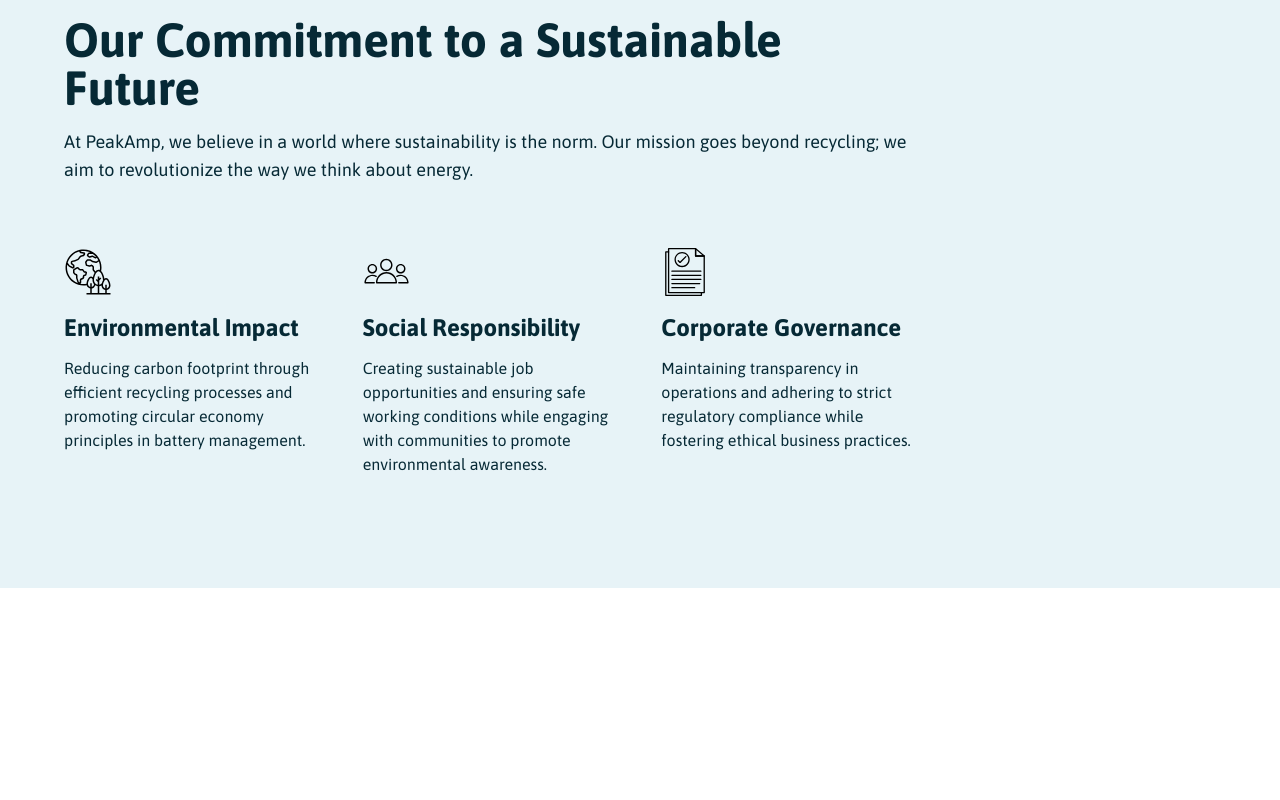
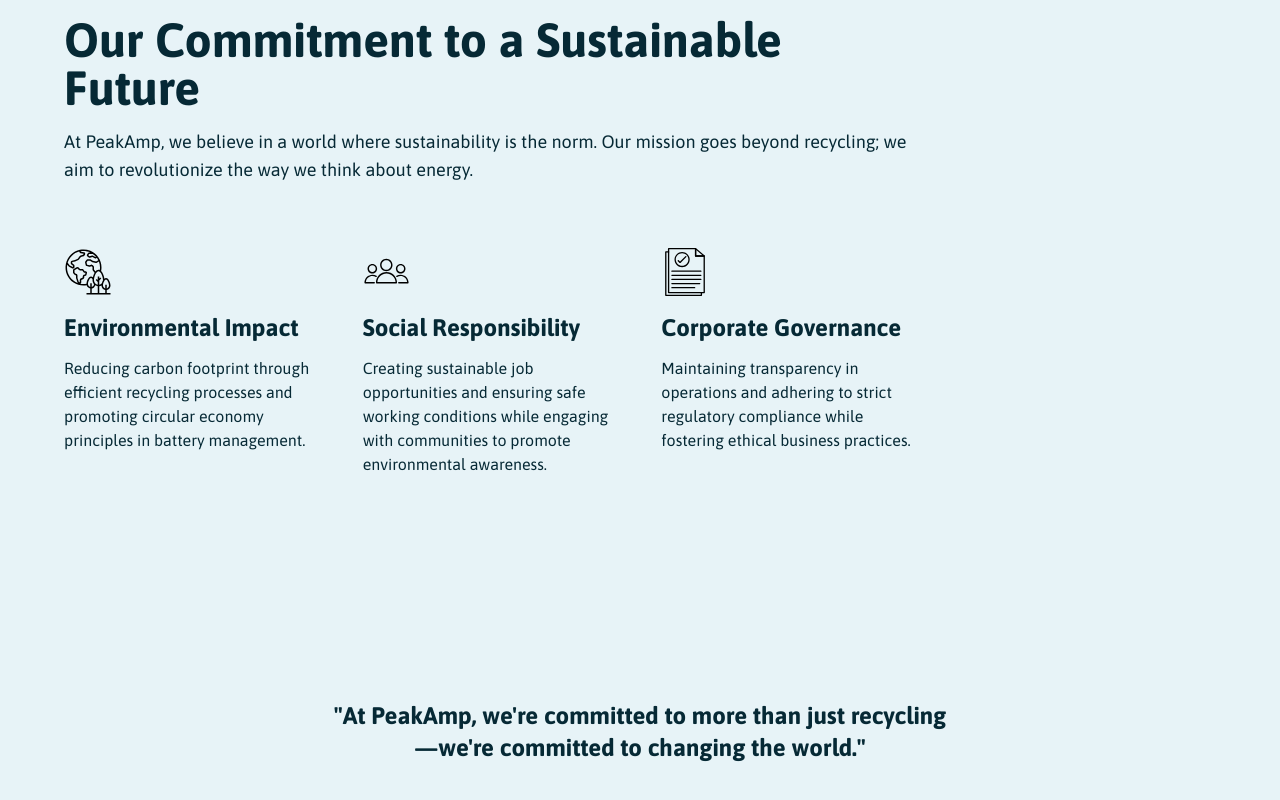
Before and after one commit to SadhuG/peakamp-redesign, a React (Vite) app: page / in a window 1280 px wide. Shown: the part 6668-7468 px from the top of the page. Before the commit the page ends 7256 px from the top, so only its background shows below. Built offline with nearby package versions, Linux system fonts and the light colour scheme.

Commit message:
Quote section completed

```diff
--- a/src/App.jsx
+++ b/src/App.jsx
@@ -6,6 +6,7 @@
 import OurProcess from "./components/OurProcess";
 import OurProducts from "./components/OurProducts";
 import ProductDescription from "./components/ProductDescription";
+import QuoteSection from "./components/QuoteSection";
 import Stats from "./components/Stats";
 import ValueChain from "./components/ValueChain";
 
@@ -26,6 +27,7 @@
           <OurProducts />
           <ProductDescription />
           <ESGSection />
+          <QuoteSection />
         </main>
       </div>
     </div>
--- /dev/null
+++ b/src/components/QuoteSection.jsx
@@ -0,0 +1,16 @@
+import React from "react";
+
+const QuoteSection = () => {
+  return (
+    <section className="px-6 py-28 md:px-16 lg:px-16 lg:py-28">
+      <div className="container mx-auto lg:w-[75%] xl:w-[55%]">
+        <h5 className="text-center text-xl font-bold lg:text-2xl">
+          "At PeakAmp, we're committed to more than just recycling—we're
+          committed to changing the world."
+        </h5>
+      </div>
+    </section>
+  );
+};
+
+export default QuoteSection;
```
